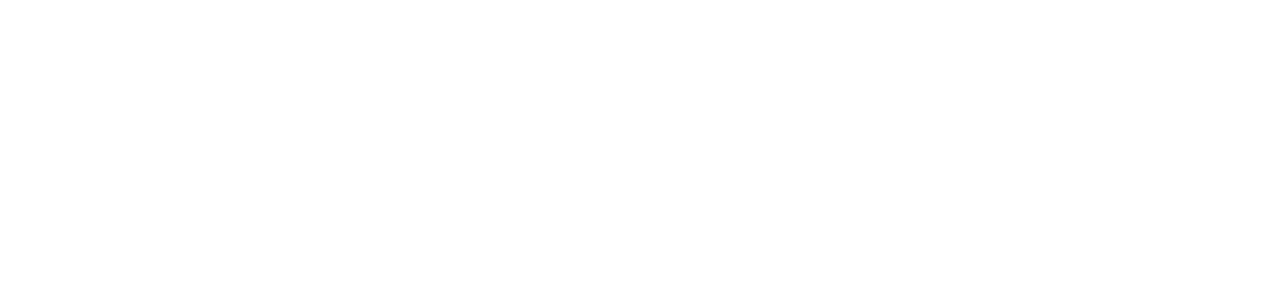
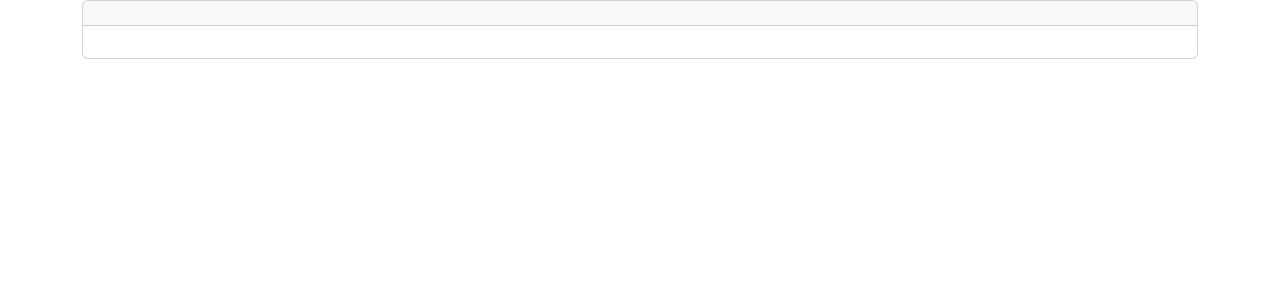
Before and after one commit to akthernahela/react-use-state, a React (Vite) app: page / in a window 1280 px wide. Shown: the top 300 px of the page. Built offline with nearby package versions, Linux system fonts and the light colour scheme.

Commit message:
Add a card

```diff
--- a/src/components/Main.jsx
+++ b/src/components/Main.jsx
@@ -1,4 +1,16 @@
 export default function Main() {
 
-    return
+    return (
+        <main>
+            <div className="container">
+                <div className="card">
+                    <div className="card-header">
+                        <h1 className="card-title"></h1>
+                    </div>
+                    <div className="card-body">
+                    </div>
+                </div>
+            </div>
+        </main>
+    )
 }
```
